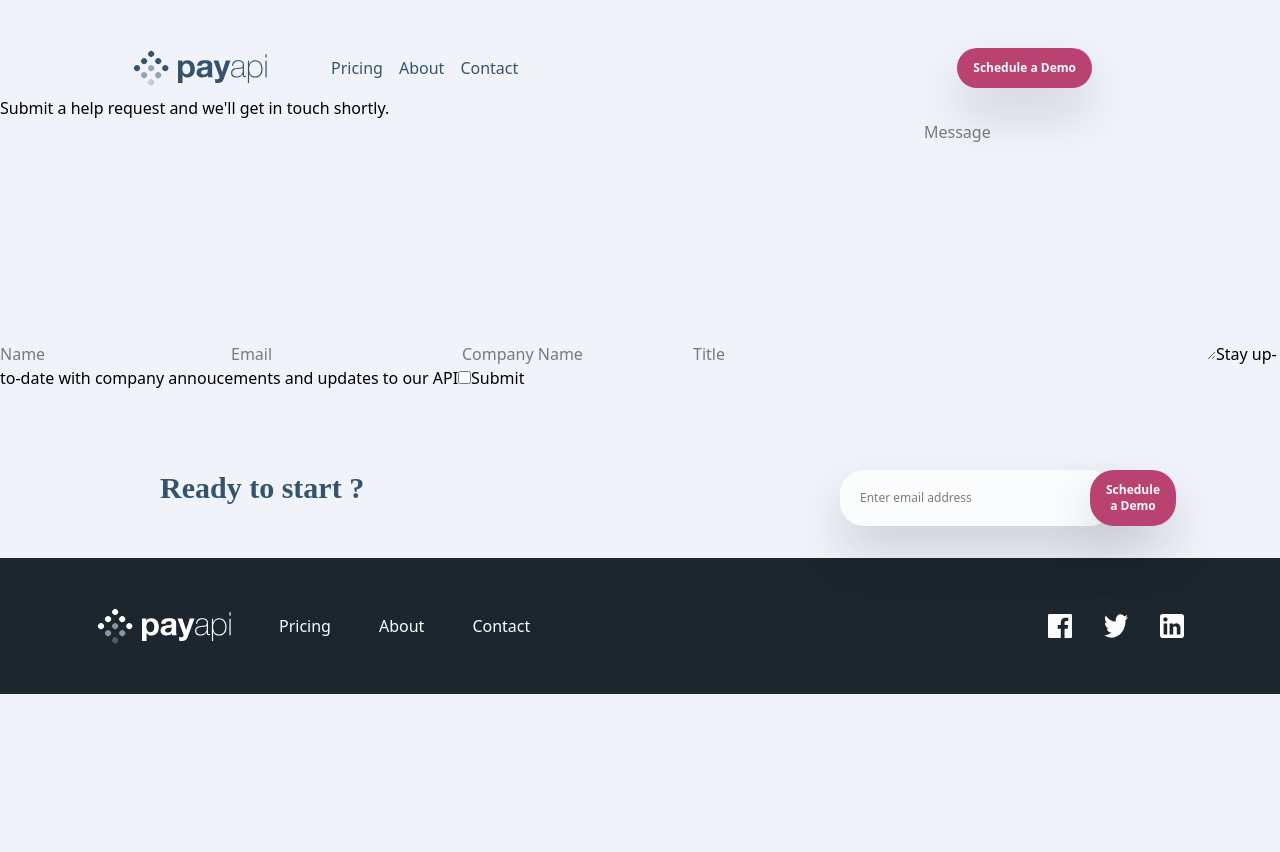
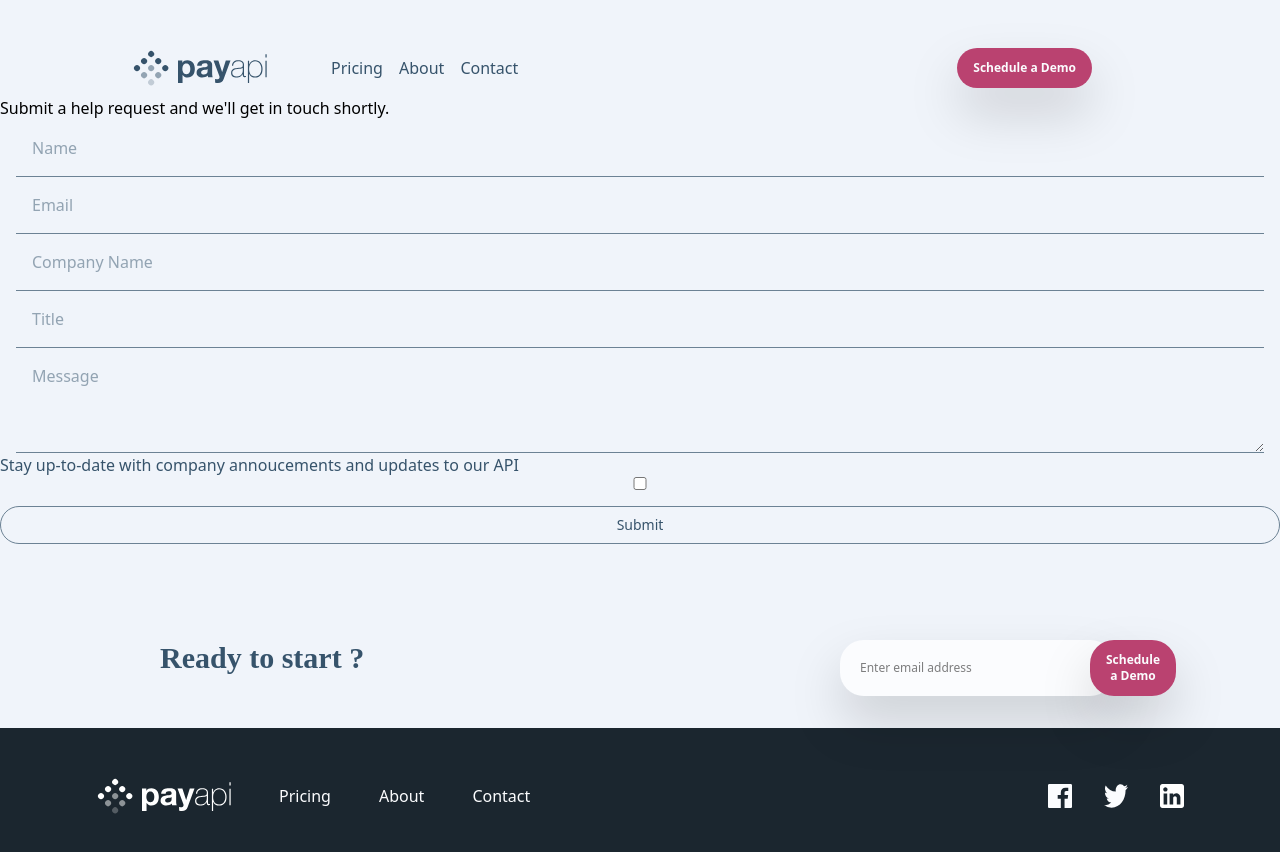
Before and after one commit to QuentinPetton/payApi-multisite, an Angular app: page /contact in a window 1280 px wide. Shown: the top 852 px of the page. Before the commit the page ends 800 px from the top, so only its background shows below. Built offline with nearby package versions, Linux system fonts and the light colour scheme.

Commit message:
feat/contactPage: add Validators & rules in form

```diff
--- a/src/app/pages/contact/form/form.component.html
+++ b/src/app/pages/contact/form/form.component.html
@@ -1,10 +1,10 @@
-<form [formGroup]="submitForm" (ngSubmit)="onSubmit()">
-  <input type="text" placeholder="Name" required formControlName="name">
-  <input type="email" placeholder="Email" required formControlName="email">
-  <input type="text" placeholder="Company Name" formControlName="companyName">
-  <input type="text" placeholder="Title" formControlName="title">
-  <textarea name="message" id="message" cols="30" rows="10" placeholder="Message" required formControlName="message"></textarea>
+<form [formGroup]="submitForm" (ngSubmit)="onSubmit()" class="flex flex-col text-san-juan-blue">
+  <input type="text" placeholder="Name" required formControlName="name" class="border-b border-light-san-juan-blue mx-4 p-4">
+  <input type="email" placeholder="Email" required formControlName="email" class="border-b border-light-san-juan-blue mx-4 p-4">
+  <input type="text" placeholder="Company Name" formControlName="companyName" class="border-b border-light-san-juan-blue mx-4 p-4">
+  <input type="text" placeholder="Title" formControlName="title"class="border-b border-light-san-juan-blue mx-4 p-4">
+  <textarea name="message" id="message" rows="3" placeholder="Message" required formControlName="message" class="border-b border-light-san-juan-blue mx-4 p-4"></textarea>
   <label for="terms">Stay up-to-date with company annoucements and updates to our API</label>
-  <input type="checkbox" name="terms" id="terms"  required>
-  <button type="submit">Submit</button>
+  <input type="checkbox" name="terms" id="terms" required formControlName="terms">
+  <button type="submit" [disabled]="!submitForm.valid" class="rounded-3xl border-1 py-2 px-4 text-sm text-san-juan-blue border-light-san-juan-blue my-4 cursor-pointer">Submit</button>
 </form>
--- a/src/app/pages/contact/form/form.component.ts
+++ b/src/app/pages/contact/form/form.component.ts
@@ -1,6 +1,5 @@
 import { Component } from '@angular/core';
-import { FormControl, ReactiveFormsModule, FormGroup } from '@angular/forms';
-import { Title } from '@angular/platform-browser';
+import { FormControl, ReactiveFormsModule, FormGroup, Validators } from '@angular/forms';
 
 @Component({
   selector: 'app-form',
@@ -11,11 +10,18 @@ import { Title } from '@angular/platform-browser';
 export class FormComponent {
 
   readonly submitForm =  new FormGroup({
-    name: new FormControl(''),
-    email: new FormControl(''),
+    name: new FormControl('', [Validators.required,
+      Validators.minLength(3),
+      Validators.maxLength(30),
+      Validators.pattern('^[a-zA-Z ]+$')
+    ]),
+    email: new FormControl('', [Validators.required,
+      Validators.email,
+    ]),
     companyName: new FormControl(''),
     title: new FormControl(''),
-    message: new FormControl('')
+    message: new FormControl(''),
+    terms: new FormControl(false, Validators.requiredTrue)
   })
   onSubmit() {
     console.log(this.submitForm.value);
```
